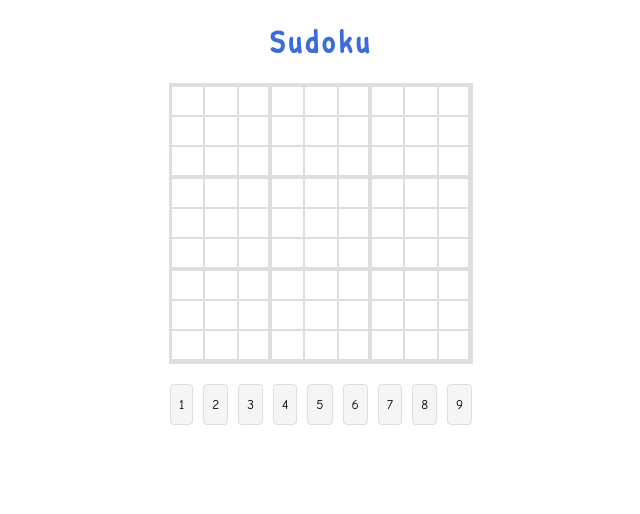
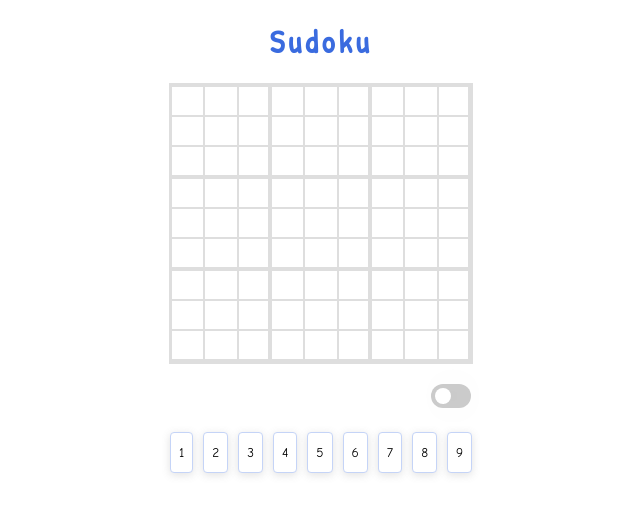
Before and after one commit to aldanielago/Sudoku, a React app: page / in a window 1280 px wide. Shown: the top 514 px of the page, without its empty margins (319-959 px from the left). Built offline with nearby package versions, Linux system fonts and the light colour scheme; the HTML template or start-up script is replaced by a standard one.

Commit message:
[Functionality] Add fast typing

```diff
--- a/src/App.tsx
+++ b/src/App.tsx
@@ -3,6 +3,7 @@ import React from 'react';
 import { Cell } from "./components/Cell";
 import { ToastContainer, toast } from 'react-toastify';
 import 'react-toastify/dist/ReactToastify.css';
+import { Number } from './components/Number';
 
 type BoardCell = number | null;
 type Board = BoardCell[][];
@@ -12,10 +13,23 @@ const range = Array.from({ length: 9 }, (_, i) => i + 1);
 
 const App: React.FC = () => {
   const [ selectedCell, setSelectedCell ] = React.useState<Array<number> | null>(null);
+  const [ selectedNumber, setSelectedNumber ] = React.useState<number | null>(null);
+  const [ fastMode, setFastMode ] = React.useState<boolean>(false);
+
   const notify = () => toast("Select a cell first!");
 
   const handleSelectedCell = (coordinates: Array<number> | null): void => {
     setSelectedCell(coordinates);
+  }
+
+  const handleFastMode = (): void => {
+    setFastMode(!fastMode);
+  }
+
+  const handleSelectedNumber = (num: number): void => {
+    setSelectedNumber(num);
+    console.log(selectedNumber);
+    handleAssignNumber(num);
   }
 
   const handleAssignNumber = (num: number): void => {
@@ -24,9 +38,12 @@ const App: React.FC = () => {
       if(board != null){
         board[i][j] = num;
       }
+      fastMode ? setSelectedNumber(num) : setSelectedNumber(null);
       setSelectedCell(null);
     } else {
-      notify();
+      if(!fastMode){
+        notify();
+      }
     }
   }
 
@@ -48,14 +65,20 @@ const App: React.FC = () => {
         { board.map((row , i:number) => (
           <div key={i} className="row">
             { row.map((cellNumber: number | null, j: number) => (
-              <Cell key={j} coordinates={[i, j]} cellNumber={cellNumber} selectedCell={selectedCell} onClick={handleSelectedCell}/>
+              <Cell key={j} coordinates={[i, j]} cellNumber={cellNumber} selectedCell={selectedCell} changeSelectedCell={handleSelectedCell}/>
             )) }
           </div>
         )) }
       </div>
+      <div className="optionsSection">
+        <label className="switch">
+          <input type="checkbox" onClick={handleFastMode}/>
+          <span className="slider"></span>
+        </label>
+      </div>
       <div className="rangeContainer">
         { range.map((num: number, i: number) => (
-          <button key={i} className="num" onClick={() => handleAssignNumber(num)}>{ num }</button>
+          <Number key={i} num={num} selectedNumber={selectedNumber} fastMode={fastMode} handleSelectedNumber={handleSelectedNumber}/>
         )) }
       </div>
     </section>
--- a/src/components/Cell.tsx
+++ b/src/components/Cell.tsx
@@ -1,13 +1,14 @@
-export function Cell({ cellNumber, coordinates, selectedCell, onClick } :
+export function Cell({ cellNumber, coordinates, selectedCell, changeSelectedCell } :
   { cellNumber : number | null,
     coordinates: Array<number> | null,
     selectedCell: Array<number> | null,
-    onClick: (coordinates: Array<number> | null) => void
+    changeSelectedCell: (coordinates: Array<number> | null) => void
   }) {
   const isSelected = selectedCell != null && coordinates != null && selectedCell[0] == coordinates[0] && selectedCell[1] == coordinates[1];
+
   return (
     <div className={`cell ${isSelected && 'selectedCell'}`}
-      onClick={() => onClick(coordinates)}
+      onClick={() => changeSelectedCell(coordinates)}
     >
       { cellNumber }
     </div>
--- /dev/null
+++ b/src/components/Number.tsx
@@ -0,0 +1,12 @@
+export function Number({ num, selectedNumber, fastMode, handleSelectedNumber } :
+  { num: number,
+    selectedNumber: number | null,
+    fastMode: boolean,
+    handleSelectedNumber: (num: number) => void
+  }) {
+
+  const isSelectedNumber = selectedNumber === num;
+  return (
+    <button className={`num ${(fastMode && selectedNumber) && 'selectedNumber'}  ${(fastMode && !isSelectedNumber) && 'unselectedNumber'}`} onClick={() => handleSelectedNumber(num)}>{ num }</button>
+  )
+}
--- a/src/index.css
+++ b/src/index.css
@@ -4,6 +4,7 @@
   --gray-200: #dedede;
   --gray-100: #f5f5f5;
   --blue-500: #3a6bdf;
+  --blue-200: #c5d4f7;
   --font-text: "Patrick Hand", cursive;
   --font-num: "Comic Neue", cursive;
 }
@@ -45,6 +46,72 @@
   border-bottom: 3px solid var(--gray-200);
 }
 
+/*Options secion*/
+.optionsSection {
+  display: flex;
+  justify-content: end;
+  gap: 20px;
+  margin: 20px auto;
+  width: 300px;
+}
+
+/* Fast typing toggle switch*/
+.switch {
+  --button-width: 2.5em;
+  --button-height: 1.5em;
+  --toggle-diameter: 1em;
+  --button-toggle-offset: calc((var(--button-height) - var(--toggle-diameter)) / 2);
+  --toggle-shadow-offset: 10px;
+  --toggle-wider: 3em;
+  --color-grey: #cccccc;
+  --color-green: #4296f4;
+}
+
+.slider {
+  display: inline-block;
+  width: var(--button-width);
+  height: var(--button-height);
+  background-color: var(--color-grey);
+  border-radius: calc(var(--button-height) / 2);
+  position: relative;
+  transition: 0.3s all ease-in-out;
+}
+
+.slider::after {
+  content: "";
+  display: inline-block;
+  width: var(--toggle-diameter);
+  height: var(--toggle-diameter);
+  background-color: #fff;
+  border-radius: calc(var(--toggle-diameter) / 2);
+  position: absolute;
+  top: var(--button-toggle-offset);
+  transform: translateX(var(--button-toggle-offset));
+  box-shadow: var(--toggle-shadow-offset) 0 calc(var(--toggle-shadow-offset) * 4) rgba(0, 0, 0, 0.1);
+  transition: 0.3s all ease-in-out;
+}
+
+.switch input[type="checkbox"]:checked + .slider {
+  background-color: var(--color-green);
+}
+
+.switch input[type="checkbox"]:checked + .slider::after {
+  transform: translateX(calc(var(--button-width) - var(--toggle-diameter) - var(--button-toggle-offset)));
+  box-shadow: calc(var(--toggle-shadow-offset) * -1) 0 calc(var(--toggle-shadow-offset) * 4) rgba(0, 0, 0, 0.1);
+}
+
+.switch input[type="checkbox"] {
+  display: none;
+}
+
+.switch input[type="checkbox"]:active + .slider::after {
+  width: var(--toggle-wider);
+}
+
+.switch input[type="checkbox"]:checked:active + .slider::after {
+  transform: translateX(calc(var(--button-width) - var(--toggle-wider) - var(--button-toggle-offset)));
+}
+
 /*Range*/
 .rangeContainer {
   display: flex;
@@ -56,17 +123,30 @@
 
 .num {
   padding: 12px 8px;
-  background-color: var(--gray-100);
-  border: 0.5px solid var(--gray-200);
+  background-color: white;
+  border: 0.5px solid var(--blue-200);
   border-radius: 4px;
   cursor: pointer;
   font-family: var(--font-num);
+  box-shadow: rgba(107, 105, 105, 0.2) 0px 2px 8px 0px;
+  transition: all 0.3s ease;
 }
 
 .num:focus {
   outline: none;
 }
 
+.selectedNumber {
+  background-color: var(--blue-200);
+}
+
+.unselectedNumber {
+  background-color: var(--gray-100);
+  box-shadow: none;
+  opacity: 0.7;
+  border: 0.5px solid var(--gray-200);
+}
+
 /* Cells */
 .selectedCell {
   background-color: var(--gray-100);
```
